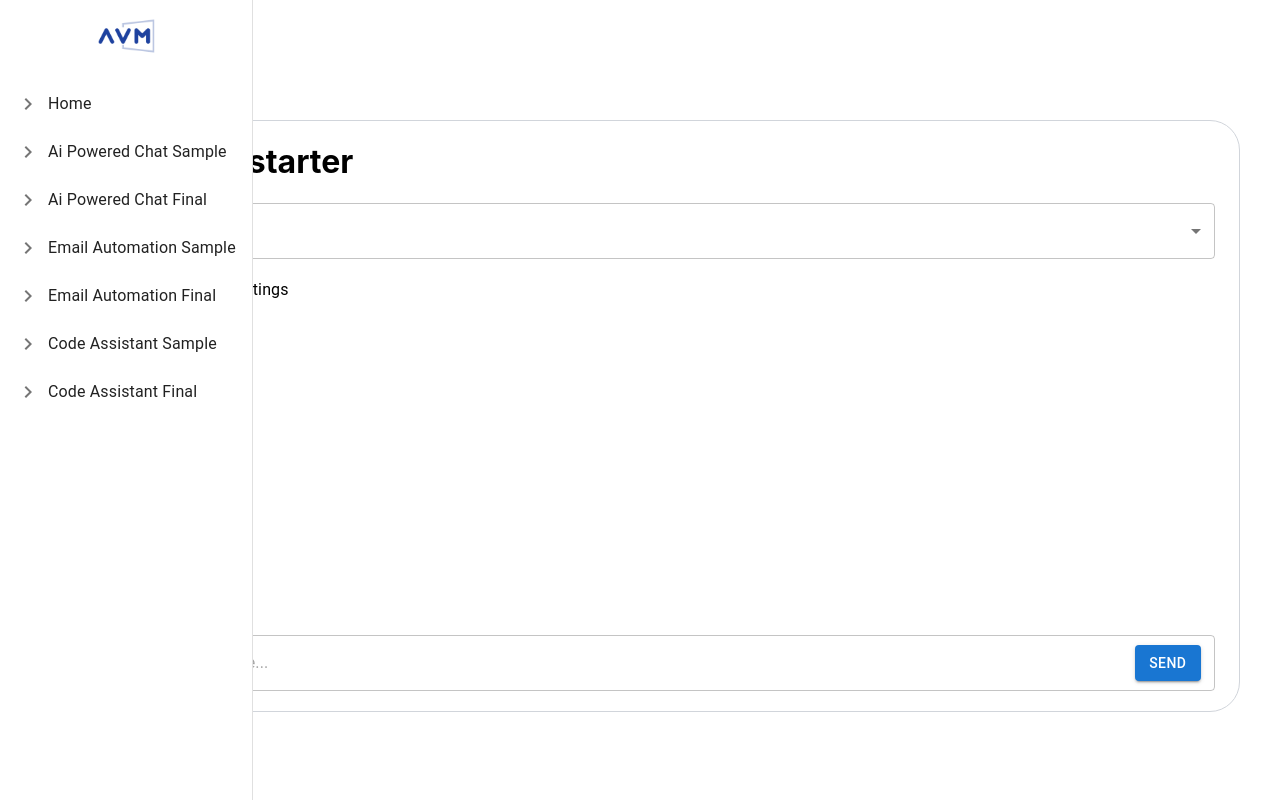
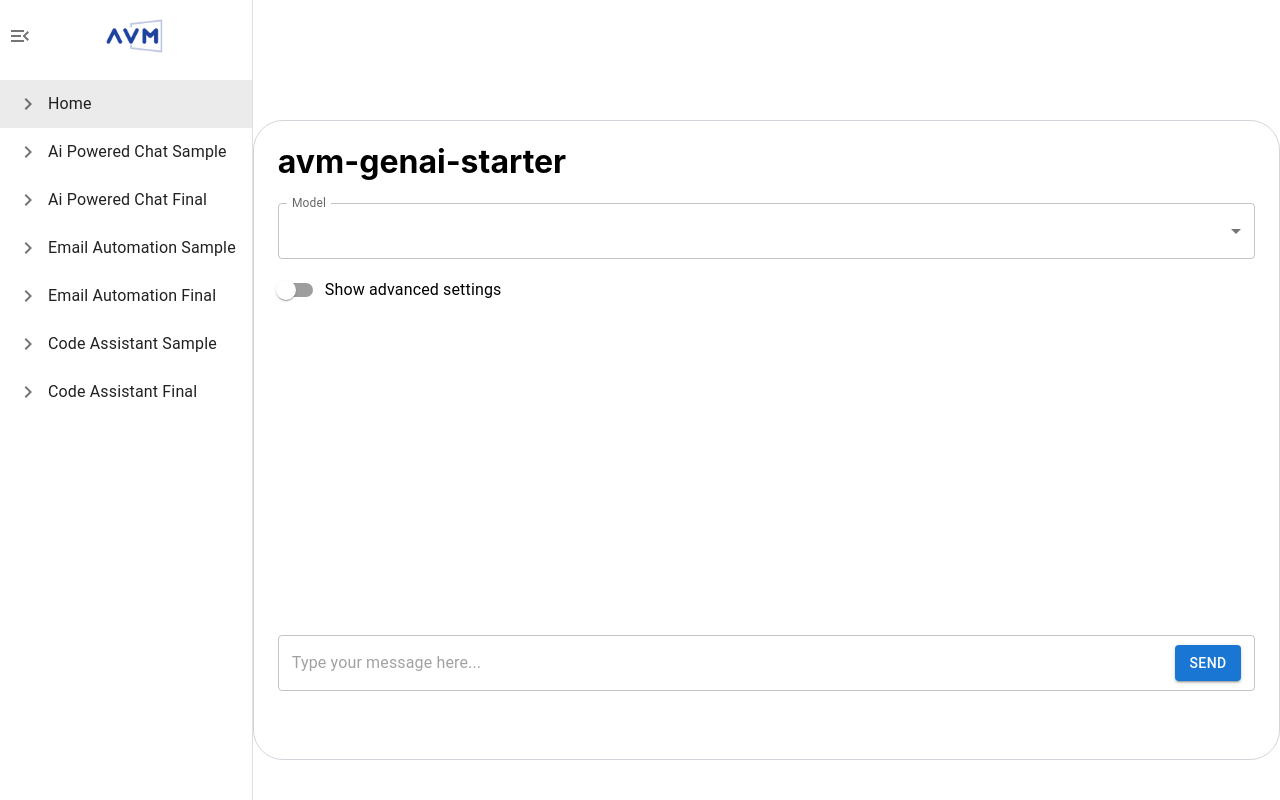
Before and after one commit to atef-najar/adcb, a React (Create React App) app: page / in a window 1280 px wide. Built offline with nearby package versions, Linux system fonts and the light colour scheme.

Commit message:
changes styles for navigation drawer

```diff
--- a/src/components/Sidebar.js
+++ b/src/components/Sidebar.js
@@ -1,4 +1,4 @@
-import React from "react";
+import React, { useState } from "react";
 import {
   Drawer,
   List,
@@ -6,26 +6,65 @@ import {
   ListItemIcon,
   ListItemText,
 } from "@material-ui/core";
+import { Box, IconButton } from "@mui/material";
+import ChevronRightIcon from "@material-ui/icons/ChevronRight";
+import MenuIcon from "@material-ui/icons/Menu";
+import MenuOpenIcon from "@material-ui/icons/MenuOpen";
+import { useNavigate } from "react-router-dom/dist";
+import { styled } from "@mui/material/styles";
+
 import AvmLogo from "../images/favicon.png";
-import { Box } from "@mui/material";
-import ChevronRightIcon from "@material-ui/icons/ChevronRight";
 import routes from "../constants/Routes";
-import { useNavigate } from "react-router-dom/dist";
+
+const StyledDrawer = styled(Drawer)(({ theme, open }) => ({
+  "& > *": {
+    position: "unset",
+    height: "100vh",
+    ...(!open && { border: "none" }),
+  },
+}));
 
 const Sidebar = () => {
   const navigate = useNavigate();
 
+  const [isExpanded, setIsExpanded] = useState(true);
+
+  const handleMenuIconClick = () => {
+    setIsExpanded((prev) => !prev);
+  };
+
+  const isActive = (route) => window.location.pathname === route;
+
   return (
-    <div>
-      <Drawer variant="persistent" open={true}>
-        <Box sx={{ display: "flex", justifyContent: "center" }}>
-          <img style={{ height: 72 }} src={AvmLogo} alt={"avm-logo"} />
-        </Box>
+    <StyledDrawer
+      variant="permanent"
+      open={isExpanded}
+      onClose={() => setIsExpanded(false)}
+    >
+      <Box
+        sx={{
+          display: "flex",
+          justifyContent: "space-between",
+          alignItems: "center",
+        }}
+      >
+        <IconButton
+          sx={{ height: "fit-content" }}
+          onClick={handleMenuIconClick}
+        >
+          {isExpanded ? <MenuOpenIcon /> : <MenuIcon />}
+        </IconButton>
+        <img style={{ height: 72 }} src={AvmLogo} alt={"avm-logo"} />
+        <div style={{ width: "24px" }} />
+      </Box>
+
+      {isExpanded && (
         <List>
           {Object.keys(routes).map((key, index) => (
             <ListItem
               button
               key={routes[key].route}
+              selected={isActive(routes[key].route)} // This marks the item as active based on the current route
               onClick={() => navigate(routes[key].route)}
             >
               <ListItemIcon style={{ marginRight: "-24px" }}>
@@ -35,8 +74,8 @@ const Sidebar = () => {
             </ListItem>
           ))}
         </List>
-      </Drawer>
-    </div>
+      )}
+    </StyledDrawer>
   );
 };
 
--- a/src/index.js
+++ b/src/index.js
@@ -13,6 +13,7 @@ import Sidebar from "./components/Sidebar";
 import routes from "./constants/Routes";
 
 ReactDOM.render(
+  <div style={{ display: "flex" }}>
     <React.StrictMode>
       <BrowserRouter>
         <Sidebar />
@@ -22,19 +23,29 @@ ReactDOM.render(
             path={routes.useCase2Sample.route}
             element={<UseCase2Sample />}
           />
-        <Route path={routes.useCase2Final.route} element={<UseCase2Final />} />
+          <Route
+            path={routes.useCase2Final.route}
+            element={<UseCase2Final />}
+          />
           <Route
             path={routes.useCase3Sample.route}
             element={<UseCase3Sample />}
           />
-        <Route path={routes.useCase3Final.route} element={<UseCase3Final />} />
+          <Route
+            path={routes.useCase3Final.route}
+            element={<UseCase3Final />}
+          />
           <Route
             path={routes.useCase5Sample.route}
             element={<UseCase5Sample />}
           />
-        <Route path={routes.useCase5Final.route} element={<UseCase5Final />} />
+          <Route
+            path={routes.useCase5Final.route}
+            element={<UseCase5Final />}
+          />
         </Routes>
       </BrowserRouter>
-  </React.StrictMode>,
+    </React.StrictMode>
+  </div>,
   document.getElementById("root"),
 );
--- a/src/usecase5-codeassistant/final.js
+++ b/src/usecase5-codeassistant/final.js
@@ -1,22 +1,23 @@
-import React, { useState } from 'react';
-import styled from '@emotion/styled';
+import React, { useState } from "react";
+import styled from "@emotion/styled";
 import { Container } from "@mui/material";
 
 // Importing constant colors
-import { GRAY_COLORS } from '../constants/colors';
+import { GRAY_COLORS } from "../constants/colors";
 
 // Importing custom components
-import MessageList from '../components/MessageList';
-import MessageInput from '../components/Input';
-import Settings from '../components/Settings';
-import CommandStatement from '../components/CommandStatement';
-import TestCaseStatement from '../components/TestCaseStatement';
-import CodeConvertion from '../components/CodeConvertion';
-import api from '../ApiConfig';
-import { SupportedModels } from '../constants/ai-models';
+import MessageList from "../components/MessageList";
+import MessageInput from "../components/Input";
+import Settings from "../components/Settings";
+import CommandStatement from "../components/CommandStatement";
+import TestCaseStatement from "../components/TestCaseStatement";
+import CodeConvertion from "../components/CodeConvertion";
+import api from "../ApiConfig";
+import { SupportedModels } from "../constants/ai-models";
 
 // Styled component for the main application container
 const AppContainer = styled(Container)`
+  height: fit-content;
   margin-top: 120px;
   display: flex;
   flex-direction: column;
@@ -29,12 +30,12 @@ const AppContainer = styled(Container)`
 // Main component
 const UseCase5Final = () => {
   // State variables
-    const [message, setMessage] = useState('');
+  const [message, setMessage] = useState("");
   const [messages, setMessages] = useState([]);
-    const [selectedOption, setSelectedOption] = useState('');
-    const [selectedProvider, setSelectedProvider] = useState('');
-    const [selectedStatement, setSelectedStatement] = useState('');
-    const [selectedCommand, setSelectedCommand] = useState('');
+  const [selectedOption, setSelectedOption] = useState("");
+  const [selectedProvider, setSelectedProvider] = useState("");
+  const [selectedStatement, setSelectedStatement] = useState("");
+  const [selectedCommand, setSelectedCommand] = useState("");
 
   // Function to handle sending a message
   const handleSendMessage = () => {
@@ -42,11 +43,14 @@ const UseCase5Final = () => {
     if (!message) return;
 
     // Check if selected option is empty
-        if (selectedOption === '') return;
+    if (selectedOption === "") return;
 
     // Check if selected statement requires a command and if it's empty
-        if (selectedStatement === "Generate Test Case For" || selectedStatement === "Convert To") {
-            if (selectedCommand === '') return;
+    if (
+      selectedStatement === "Generate Test Case For" ||
+      selectedStatement === "Convert To"
+    ) {
+      if (selectedCommand === "") return;
     }
 
     // Prepare final statement
@@ -56,51 +60,60 @@ const UseCase5Final = () => {
     setMessages([...messages, { text: statement, isUser: true }]);
 
     // Clear message input
-        setMessage('');
+    setMessage("");
 
     // Prepare data for API request
     const postData = {
-            "providerName": selectedProvider,
-            "modelVersion": selectedOption,
-            "roomId": "12345",
-            "messages": [
+      providerName: selectedProvider,
+      modelVersion: selectedOption,
+      roomId: "12345",
+      messages: [
         {
-                    "content": statement,
-                    "role": "user",
-                }
+          content: statement,
+          role: "user",
+        },
       ],
-            "settings": {
-                "maxTokens": 1024,
-                "temperature": 0.5
-            }
+      settings: {
+        maxTokens: 1024,
+        temperature: 0.5,
+      },
     };
 
     // Send API request
-        api.post('/conversations/avm-completion-secure', postData)
-            .then(response => {
+    api
+      .post("/conversations/avm-completion-secure", postData)
+      .then((response) => {
         // Add AI response to messages
-                setMessages(prevMessages => [...prevMessages, { text: response.data["message"], isUser: false }]);
+        setMessages((prevMessages) => [
+          ...prevMessages,
+          { text: response.data["message"], isUser: false },
+        ]);
       })
-            .catch(error => {
-                console.error('Error:', error);
+      .catch((error) => {
+        console.error("Error:", error);
         setTimeout(() => {
           // Add mock AI response in case of error
           const aiResponse = "This is a mock response from AI.";
-                    setMessages(prevMessages => [...prevMessages, { text: aiResponse, isUser: false }]);
+          setMessages((prevMessages) => [
+            ...prevMessages,
+            { text: aiResponse, isUser: false },
+          ]);
         }, 6000);
       });
   };
 
   // Function to handle the change in option
   const handleOptionChange = (event) => {
-        const selectedModel = SupportedModels.find(model => model.value === event.target.value);
+    const selectedModel = SupportedModels.find(
+      (model) => model.value === event.target.value,
+    );
     setSelectedProvider(selectedModel.provider);
     setSelectedOption(event.target.value);
   };
 
   // Function to handle the change in statement
   const handleStatementChange = (event) => {
-        setSelectedCommand('');
+    setSelectedCommand("");
     setSelectedStatement(event.target.value);
   };
 
@@ -117,29 +130,41 @@ const UseCase5Final = () => {
   return (
     <AppContainer>
       <h1>Code Assistant</h1>
-
       {/* Settings component */}
-            <Settings handleOptionChange={handleOptionChange} selectedOption={selectedOption} />
+      <Settings
+        handleOptionChange={handleOptionChange}
+        selectedOption={selectedOption}
+      />
       <br />
-
       {/* Command statement component */}
-            <CommandStatement handleStatementChange={handleStatementChange} selectedStatement={selectedStatement} />
-            {selectedStatement === "Generate Test Case For" ?  // Check if the selected statement is "Generate Test Case For"
+      <CommandStatement
+        handleStatementChange={handleStatementChange}
+        selectedStatement={selectedStatement}
+      />
+      {selectedStatement === "Generate Test Case For" ? ( // Check if the selected statement is "Generate Test Case For"
         <>
           <br />
           {/* Render the Test Case Statement component */}
-                    <TestCaseStatement handleCommandChange={handleCommandChange} selectedCommand={selectedCommand} />
-                </> : null} {/* If the selected statement is not "Generate Test Case For", render nothing */}
-            {selectedStatement === "Convert To" ? // Check if the selected statement is "Convert To"
+          <TestCaseStatement
+            handleCommandChange={handleCommandChange}
+            selectedCommand={selectedCommand}
+          />
+        </>
+      ) : null}{" "}
+      {/* If the selected statement is not "Generate Test Case For", render nothing */}
+      {selectedStatement === "Convert To" ? ( // Check if the selected statement is "Convert To"
         <>
           <br />
           {/* Render the Code Conversion component */}
-                    <CodeConvertion handleCommandChange={handleCommandChange} selectedCommand={selectedCommand} />
-                </> : null} {/* If the selected statement is not "Convert To", render nothing */}
-
+          <CodeConvertion
+            handleCommandChange={handleCommandChange}
+            selectedCommand={selectedCommand}
+          />
+        </>
+      ) : null}{" "}
+      {/* If the selected statement is not "Convert To", render nothing */}
       {/* Message list component */}
       <MessageList messages={messages} />
-
       {/* Message input component */}
       <MessageInput
         message={message}
@@ -148,6 +173,6 @@ const UseCase5Final = () => {
       />
     </AppContainer>
   );
-}
+};
 
 export default UseCase5Final;
```
Also changed, not shown: 1 other file (tests, documents, lock files or other folders). Lines whose indentation alone changed are shown as unchanged.
